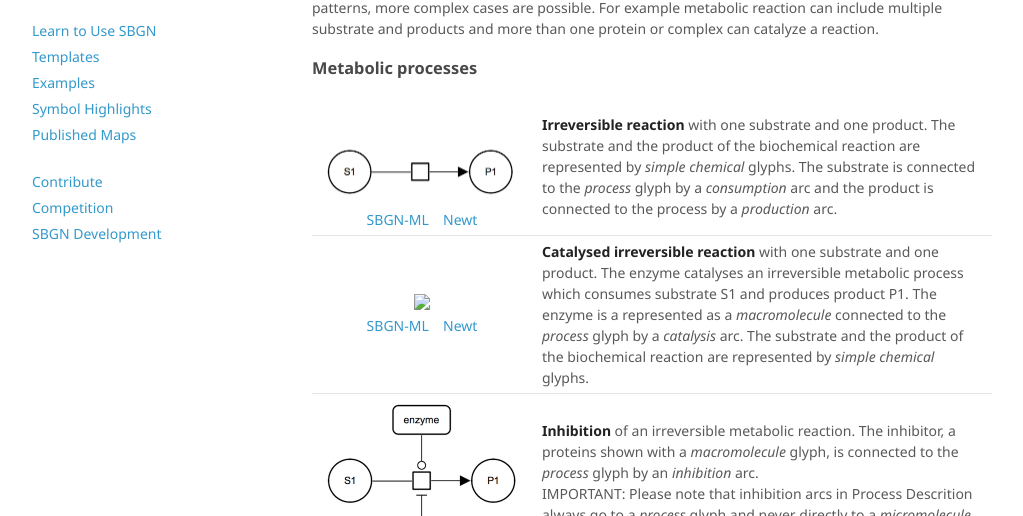
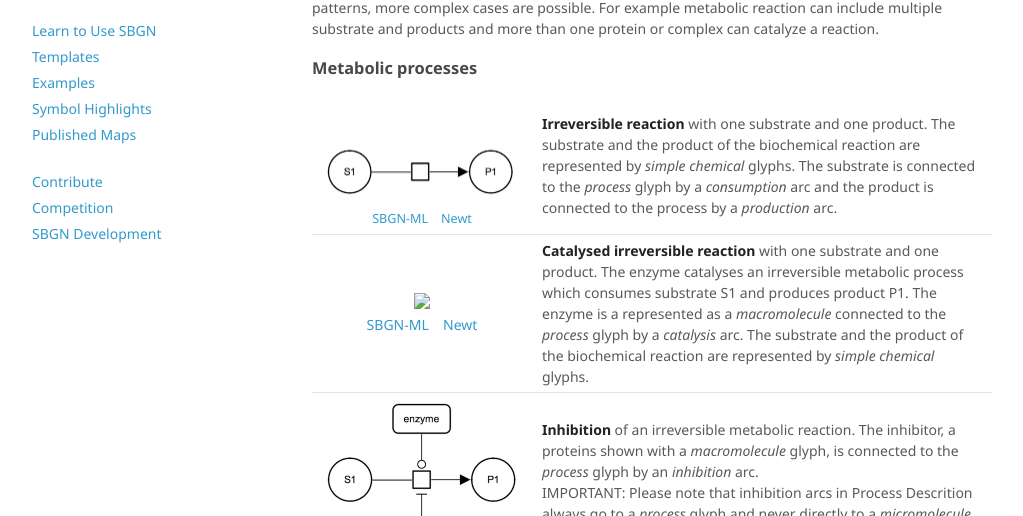
Before and after one commit to sbgn/sbgn, a Jekyll site: the page built from docs/sbgn_bricks.md, in a window 1280 px wide and 900 px high. Shown: the part 384-900 px from the top of the window, without its empty margins (128-1151 px from the left). Built offline with Jekyll 4.4.1, drawn with Linux system fonts in a browser that asks for light colours; nearby versions of some CDN libraries.

Commit message:
Update sbgn_bricks.md

```diff
--- a/docs/sbgn_bricks.md
+++ b/docs/sbgn_bricks.md
@@ -18,7 +18,7 @@ The example bricks are developed using <a href="https://immersive-analytics.info
 ### Metabolic processes
 <table style="font-size:100%;">
     <tr>
-      <td style="width: 200px; text-align: center;"><img src="../sbgn/downloads/bricks/PD_reaction_irr_0_1.png"/> <br />
+      <td style="width:200px; text-align:center; font-size:90%;"><img src="../sbgn/downloads/bricks/PD_reaction_irr_0_1.png"/> <br />
           <a href="/sbgn/downloads/bricks/PD_reaction_irr_0_1.sbgn" target="_blank">SBGN-ML</a> &ensp;
           <a href="http://web.newteditor.org/?URL=http://sbgn.github.io/sbgn/downloads/bricks/PD_reaction_irr_0_1.sbgn" target="_blank">Newt</a></td>
       <td><strong>Irreversible reaction</strong> with one substrate and one product. The substrate and the product of the biochemical reaction are represented by <i>simple chemical</i> glyphs. The substrate is connected to the <i>process</i> glyph by a <i>consumption</i> arc and the product is connected to the process by a <i>production</i> arc.</td>
```
